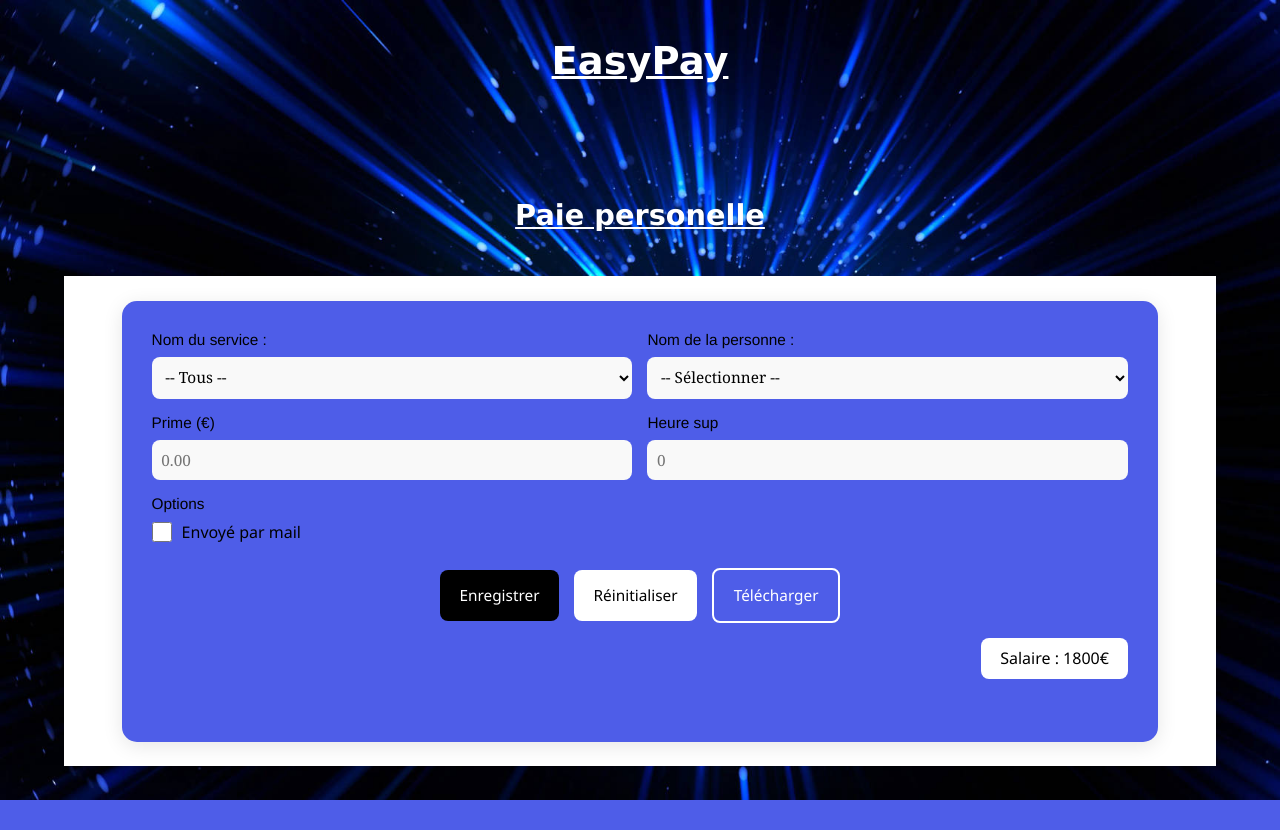
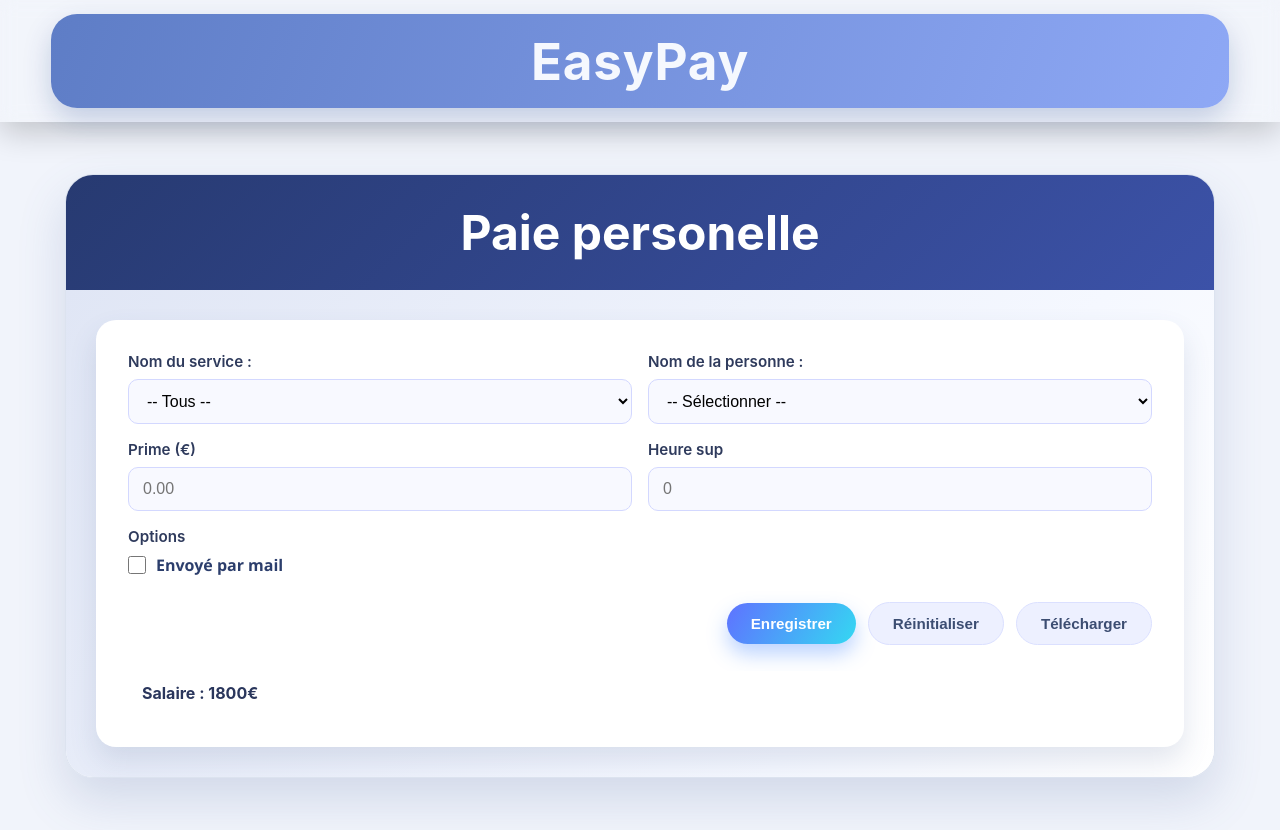
Before and after one commit to Antoine-LeCodeur/easypay, a Django app: page / in a window 1280 px wide. Before the commit the page ends 800 px from the top, so only its background shows below. Run offline with Django 5.2, Linux system fonts and the light colour scheme.

Commit message:
changement du style css et bouton enregistrée

```diff
--- a/monsite/blog/static/blog/style.css
+++ b/monsite/blog/static/blog/style.css
@@ -4,81 +4,88 @@
     border: 0;
     box-sizing: border-box;
 }
+
 body {
-    background-image: url("images/fondecran.jpg");
-    background-size: cover;
+    min-height: 100vh;
+    font-family: "Nunito", "Inter", "Segoe UI", Roboto, Helvetica, Arial, sans-serif;
+    background: #f1f4fb;
+    color: #21335a;
 }
 
 header {
-    height: 15vh;
+    position: sticky;
+    top: 0;
+    z-index: 10;
+    background: rgba(255, 255, 255, 0.12);
+    backdrop-filter: blur(8px);
+    box-shadow: 0 10px 30px rgba(0, 0, 0, 0.20);
+    padding: 14px 0;
+    display: flex;
+    justify-content: center;
+}
+
+#box-color-blue {
+    width: min(1200px, 92%);
+    border-radius: 26px;
+    background: linear-gradient(110deg, #5e7dc6 0%, #8ea8f5 100%);
+    color: #f5f8fe;
     display: flex;
     align-items: center;
     justify-content: center;
+    padding: 16px 30px;
+    box-shadow: 0 12px 28px rgba(24, 60, 132, 0.22);
 }
-#box-color-blue {
-    width: 60%;
-    height: 80%;
-    color: white;
+
+#box-color-blue-text {
+    font-size: clamp(1rem, 2vw, 2rem);
+    font-weight: 800;
+    letter-spacing: 0.03em;
+}
+
+main {
+    min-height: calc(100vh - 92px);
     display: flex;
     align-items: center;
     justify-content: center;
-    border-radius: 20px;
+    padding: 32px 20px;
 }
-#box-color-blue-text {
-    font-size: 1.5vw;
-    text-decoration: underline;
-    font-weight: bold;
-    font-family: "Lucida Sans", "Lucida Sans Regular", "Lucida Grande", "Lucida Sans Unicode", Geneva, Verdana, sans-serif;
-}
-main {
-    height: 85vh;
-    display: flex;
-    align-items: center;
-    justify-content: center;
-}
+
 #main-color {
-    width: 90%;
-    height: 90%;
-    border-radius: 20px;
+    width: min(1150px, 100%);
+    border-radius: 28px;
+    background: rgba(255, 255, 255, 0.96);
+    box-shadow: 0 22px 48px rgba(87, 108, 167, 0.20);
+    border: 1px solid rgba(173, 189, 218, 0.42);
+    overflow: hidden;
 }
 #main-color-header {
-    height: 20%;
-    width: 100%;
-    display: flex;
-    align-items: center;
-    justify-content: center;
-    color: white;
+    background: linear-gradient(135deg, #273a71, #3c52a8);
+    color: #ffffff;
+    padding: 28px 30px;
+    text-align: center;
 }
 #main-color-header-text {
-    font-size: 1.5vw;
-    text-decoration: underline;
-    font-weight: bold;
-    font-family: "Lucida Sans", "Lucida Sans Regular", "Lucida Grande", "Lucida Sans Unicode", Geneva, Verdana, sans-serif;
+    font-size: clamp(1.2rem, 2.5vw, 2rem);
+    font-weight: 700;
+    margin: 0;
 }
 #main-color-main {
-    height: 80%;
-    width: 100%;
-    display: flex;
-    align-items: center;
-    justify-content: center;
-    background-color: white;
+    padding: 30px;
+    background: linear-gradient(125deg, #e0e6f5 0%, #f5f8ff 70%, #ffffff 100%);
 }
 #main-color-main-form {
-    width: 90%;
-    height: 90%;
-    background-color: rgb(78, 93, 232);
-    padding: 30px;
-    border-radius: 15px;
-    box-shadow: 0 4px 20px rgba(0, 0, 0, 0.1);
-    display: flex;
-    flex-direction: column;
-    gap: 15px;
+    width: 100%;
+    border-radius: 20px;
+    background: #ffffff;
+    padding: 32px;
+    box-shadow: 0 14px 28px rgba(61, 84, 137, 0.14);
+    display: grid;
+    grid-template-columns: repeat(2, minmax(0, 1fr));
+    gap: 16px;
 }
 
 #form-colonnes {
-    display: grid;
-    grid-template-columns: 1fr 1fr;
-    gap: 15px;
+    display: contents;
 }
 
 /* Form groups */
@@ -104,28 +111,38 @@ main {
 #groupe-prime > label,
 #groupe-heure > label,
 #groupe-options > label {
-    color: black;
-    font-size: 1.2vw;
-    font-family: "Franklin Gothic Medium", "Arial Narrow", Arial, sans-serif;
+    color: #2e3a5c;
+    font-size: 0.95rem;
+    font-weight: 600;
 }
 
 #service,
 #personne,
 #prime,
 #heure {
-    padding: 2% 2%;
-    border-radius: 8px;
-    font-size: 1.2vw;
-    font-family: inherit;
-    transition: all 0.3s ease;
-    background-color: #f9f9f9;
-    font-family: Cambria, Cochin, Georgia, Times, "Times New Roman", serif;
+    width: 100%;
+    padding: 12px 14px;
+    border-radius: 10px;
+    border: 1px solid #d3d8ff;
+    font-size: 1rem;
+    background: #f8f9ff;
+    transition: border-color 0.2s ease, box-shadow 0.2s ease;
+}
+
+#service:focus,
+#personne:focus,
+#prime:focus,
+#heure:focus {
+    outline: none;
+    border-color: #5d78ff;
+    box-shadow: 0 0 0 4px rgba(93, 120, 255, 0.2);
 }
 
 /* Checkboxes */
 #groupe-options-items {
     display: flex;
-    gap: 30px;
+    gap: 20px;
+    align-items: center;
     flex-wrap: wrap;
 }
 
@@ -134,89 +151,90 @@ main {
     align-items: center;
     gap: 10px;
     font-family: "Segoe UI", Tahoma, Geneva, Verdana, sans-serif;
+    color: #2c3e6c;
+    font-weight: 600;
 }
 
 #mail {
-    width: 20px;
-    height: 20px;
+    width: 18px;
+    height: 18px;
     cursor: pointer;
 }
 
 #option-mail label {
     margin: 0;
     cursor: pointer;
-    text-transform: none;
 }
 
 #groupe-boutons {
     display: flex;
-    justify-content: center;
+    justify-content: flex-end;
     align-items: center;
-    gap: 15px;
+    gap: 12px;
     margin-top: 10px;
 }
 
+#btn-soumettre,
+#btn-reinitialiser,
+#btn-telecharger {
+    padding: 12px 24px;
+    border: 0;
+    border-radius: 999px;
+    font-weight: 700;
+    font-size: 0.95rem;
+    cursor: pointer;
+    transition: transform 0.2s ease, box-shadow 0.2s ease;
+}
+
 #btn-soumettre {
-    padding: 1.5% 2%;
-    background-color: black;
-    color: white;
-    border: none;
-    border-radius: 8px;
-    font-family: inherit;
-    cursor: pointer;
-    transition: all 0.3s ease;
-    font-size: 1.2vw;
-    font-family: "Segoe UI", Tahoma, Geneva, Verdana, sans-serif;
+    color: #ffffff;
+    background: linear-gradient(120deg, #5f72ff, #34d8f2);
+    box-shadow: 0 10px 20px rgba(55, 125, 255, 0.34);
 }
 
 #btn-soumettre:hover {
-    background-color: white;
-    color: black;
     transform: translateY(-2px);
+    box-shadow: 0 12px 24px rgba(55, 125, 255, 0.42);
 }
 
 /* Reset button */
-#btn-reinitialiser {
-    padding: 1.5% 2%;
-    background-color: white;
-    color: black;
-    border: none;
-    border-radius: 8px;
-    font-size: 1.2vw;
-    font-family: inherit;
-    transition: all 0.3s ease;
-    font-family: "Segoe UI", Tahoma, Geneva, Verdana, sans-serif;
+#btn-reinitialiser,
+#btn-telecharger {
+    color: #3c4d72;
+    background: #edf0ff;
+    border: 1px solid #dbe0ff;
 }
 
-#btn-reinitialiser:hover {
-    background-color: black;
-    color: white;
+#btn-reinitialiser:hover,
+#btn-telecharger:hover {
     transform: translateY(-2px);
-}
-
-#btn-telecharger {
-    padding: 1.5% 2%;
-    background-color: rgb(78, 93, 232);
-    color: white;
-    border: 2px solid white;
-    border-radius: 8px;
-    font-size: 1.2vw;
-    font-family: "Segoe UI", Tahoma, Geneva, Verdana, sans-serif;
-
-    transition: all 0.3s ease;
-}
-
-#btn-telecharger:hover {
-    background-color: white;
-    color: rgb(78, 93, 232);
-    transform: translateY(-2px);
+    box-shadow: 0 8px 18px rgba(35, 54, 92, 0.24);
 }
 
 #salaire {
-    align-self: flex-end;
-    padding: 1% 2%;
-    background-color: white;
-    color: black;
-    border-radius: 8px;
-    font-family: "Segoe UI", Tahoma, Geneva, Verdana, sans-serif;
+    grid-column: 1 / -1;
+    align-self: end;
+    margin-top: 10px;
+    padding: 12px 14px;
+    background: #ffffff;
+    color: #2a365c;
+    border-radius: 10px;
+    font-weight: 700;
 }
+
+@media (max-width: 900px) {
+    #main-color-main-form {
+        grid-template-columns: 1fr;
+    }
+
+    #groupe-boutons {
+        flex-direction: column;
+        align-items: stretch;
+    }
+
+    #btn-soumettre,
+    #btn-reinitialiser,
+    #btn-telecharger {
+        width: 100%;
+    }
+}
```
